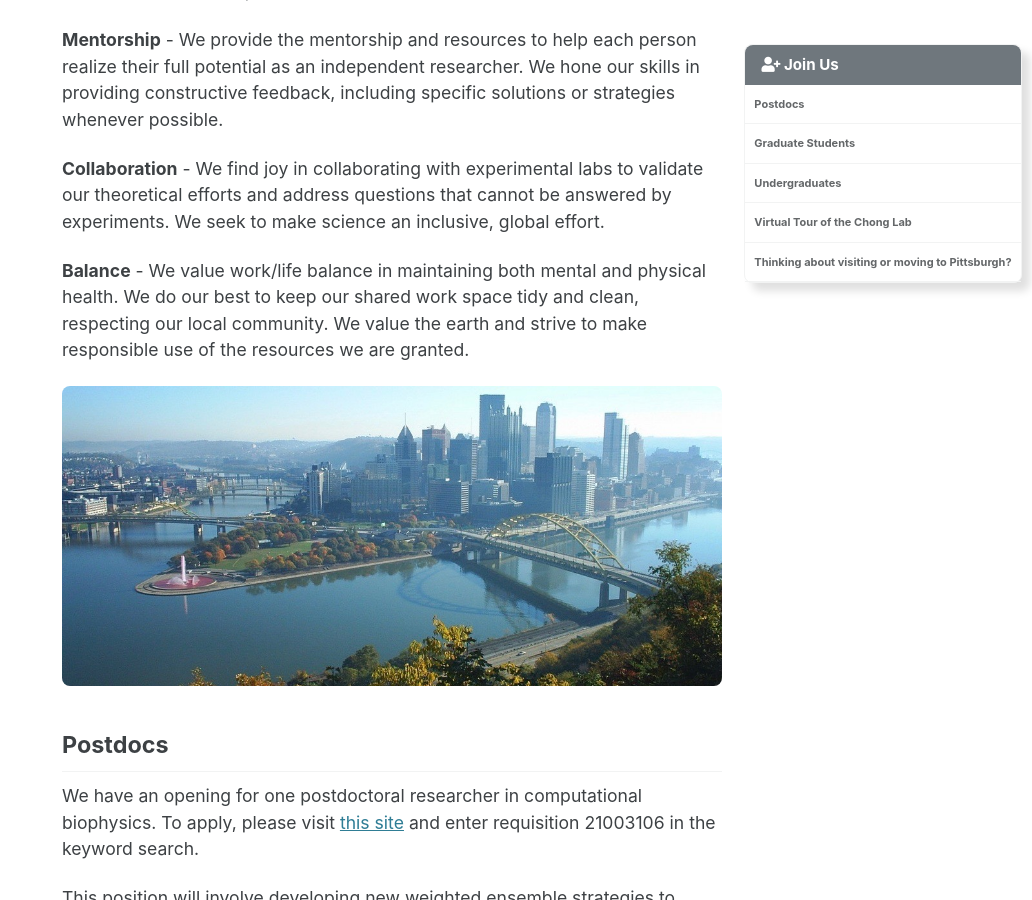
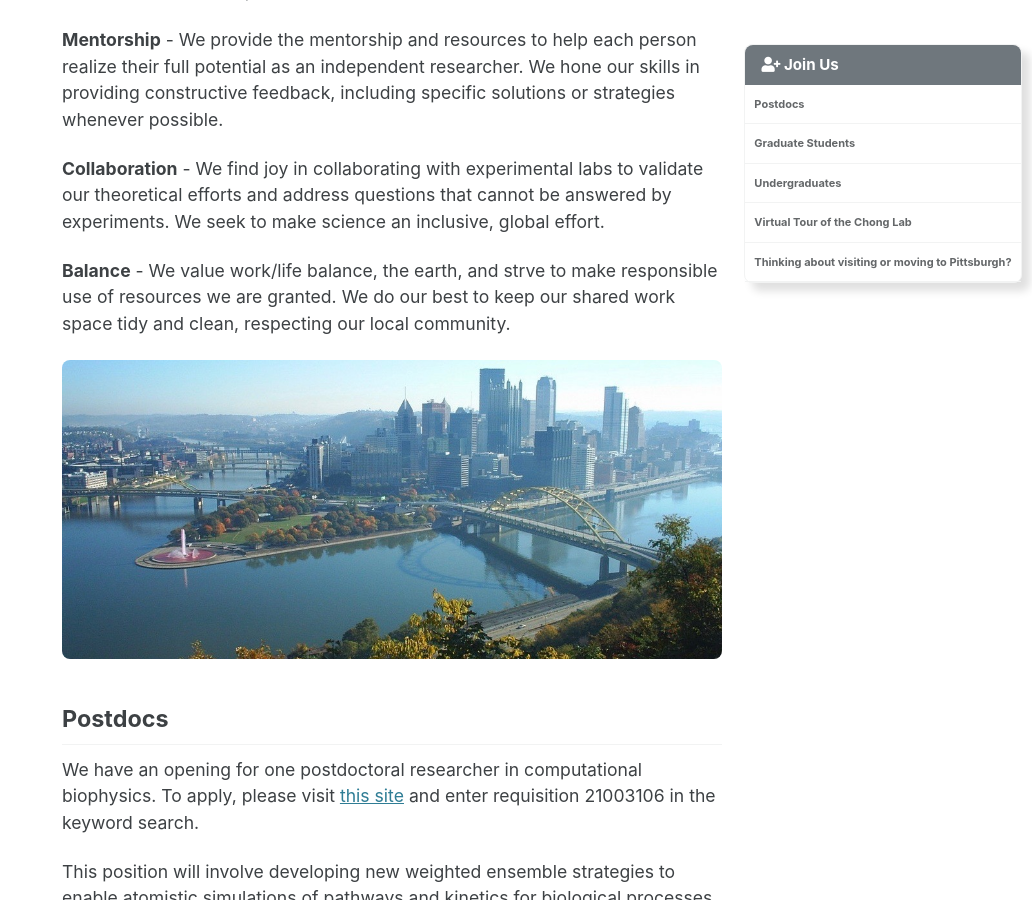
Before and after one commit to darianyang/mm-github-pages-test, a Jekyll site: the page built from _pages/join_us.md, in a window 1280 px wide and 900 px high, scrolled down 621 px. Shown: the whole window, without its empty margins (248-1280 px from the left). Built offline with Jekyll 4.4.1, drawn with Linux system fonts in a browser that asks for light colours; cached includes are drawn as plain includes.

Commit message:
Update join_us.md

```diff
--- a/_pages/join_us.md
+++ b/_pages/join_us.md
@@ -23,7 +23,7 @@ Join us in our scientific adventures! We welcome applications from prospective p
 
 **Collaboration** - We find joy in collaborating with experimental labs to validate our theoretical efforts and address questions that cannot be answered by experiments. We seek to make science an inclusive, global effort.
 
-**Balance** - We value work/life balance in maintaining both mental and physical health. We do our best to keep our shared work space tidy and clean, respecting our local community. We value the earth and strive to make responsible use of the resources we are granted.
+**Balance** - We value work/life balance, the earth, and strve to make responsible use of resources we are granted. We do our best to keep our shared work space tidy and clean, respecting our local community.
 
 {% include figure image_path="/assets/images/pittsburgh.jpg" alt="Pittsburgh Panorama" %}
 
```
